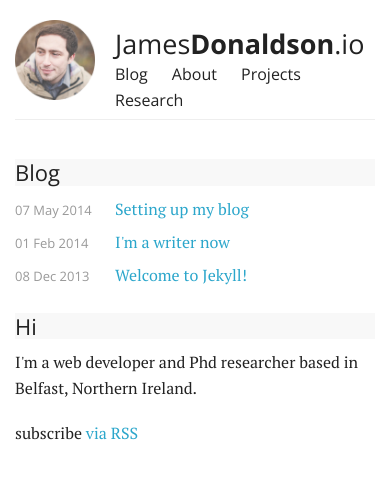
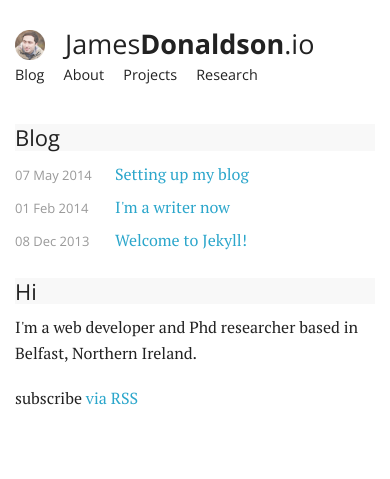
Before and after one commit to jdonaldson10/jdonaldson10.github.io, a Jekyll site: the page built from index.html, in a window 390 px wide. Shown: the top 479 px of the page. Built offline with Jekyll 4.4.1, drawn with Linux system fonts in a browser that asks for light colours; Markdown is read by kramdown in place of the engine named in the settings.

Commit message:
Simple media query for the header on mobiles

```diff
--- a/assets/css/site.css
+++ b/assets/css/site.css
@@ -38,9 +38,7 @@ h1,h2,h3,h4,h5,h6{
 	background-size: 80px;
 	padding-top: 10px;
 	font-family: 'Open Sans';
-	border-bottom: 1px solid #eee;
 }
-
 #logo{
 	font-size: 1.6875em;
 	font-weight:300;
@@ -48,9 +46,6 @@ h1,h2,h3,h4,h5,h6{
 	margin:0;
 	padding:0;
 	text-decoration: none !important;
-}
-#logo b{
-	/*color:#967900;*/
 }
 
  .menu {
@@ -75,6 +70,32 @@ h1,h2,h3,h4,h5,h6{
 	border-bottom: thin solid red !important;
 	border-bottom: 1px solid #967900 !important;
   }
+
+
+@media only screen and (max-width: 40em) {
+	.header{
+		background-size: 30px;
+		background-position: 0 10px;   /* 10px,  0px */
+		padding-left: 50px;
+		margin-bottom: 0;
+	}
+	.menu{
+		margin-left: -50px;
+	}
+	.menu li{
+		padding-right: 15px;
+	}
+	.menu li a{
+		font-size: 0.9em;
+	}
+}
+
+
+
+
+
+
+
 
 
 .footer{
```
